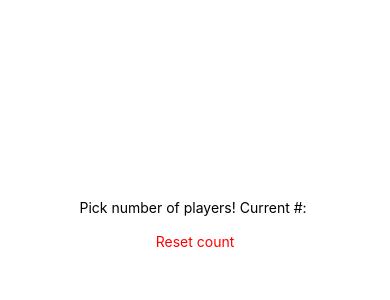
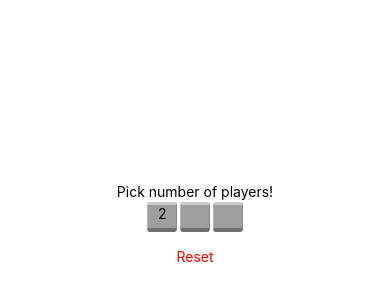
Before and after one commit to tylercmac/scrabble-native, a React Native app: screen / in a window 390 px wide. Shown: the part 198-498 px from the top of the page. Built offline with nearby package versions, Linux system fonts and the light colour scheme; grey boxes are pictures that could not be loaded.

Commit message:
Set up player count as tiles

```diff
--- a/App.js
+++ b/App.js
@@ -1,12 +1,14 @@
 import { StatusBar } from 'expo-status-bar';
-import { StyleSheet, Text, View, TouchableOpacity, TextInput } from 'react-native';
+import { Text, View, TouchableOpacity, TextInput, Modal, Pressable } from 'react-native';
 import AsyncStorage from '@react-native-async-storage/async-storage';
 import { useEffect, useState } from 'react';
+import { styles } from './styles'
 
 export default function App() {
   const { getItem, setItem } = AsyncStorage;
   const [name, setName] = useState('value')
   const [playerCount, setPlayerCount] = useState()
+  const [modalVisible, setModalVisible] = useState(false);
 
   useEffect(() => {
     getData()
@@ -36,38 +38,90 @@ export default function App() {
     console.log('Done.')
   }
 
+  const PlayerInputs = () => {
+    const playerNameArr = []
+    for (let i = 0; i < playerCount; i++) {
+      playerNameArr.push(
+        <TextInput
+          key={i}
+          type="text"
+          className="player-name"
+          maxLength={9}
+          placeholder="name"
+        />
+      )
+    }
+    return <>{playerNameArr}</>
+  }
+
+  const CountTiles = () => {
+    return (
+      <View style={styles.rack}>
+        <TouchableOpacity
+          onPress={() => {
+            setModalVisible(true)
+            setPlayerCount("2")
+            storeCount("2")
+          }}
+          >
+          <View style={styles.tile} key="2" data-letter="2" ><Text style={{ paddingLeft: 10 }}>2</Text></View>
+        </TouchableOpacity>
+        <TouchableOpacity
+          onPress={() => {
+            setModalVisible(true)
+            setPlayerCount("3")
+            storeCount("3")
+          }}
+          >
+          <View style={styles.tile} key="3" data-letter="3" />
+        </TouchableOpacity>
+        <TouchableOpacity
+          onPress={() => {
+            setModalVisible(true)
+            setPlayerCount("4")
+            storeCount("4")
+          }}
+          >
+          <View style={styles.tile} key="4" data-letter="4" />
+        </TouchableOpacity>
+      </View>
+    )
+  }
 
   return (
     <View style={styles.container}>
-      <Text>Pick number of players! Current #: {playerCount}</Text>
-      <TextInput styles={{borderBottom: '1px solid black', minWidth: '50px'}} value={playerCount} onChangeText={setPlayerCount} />
-      <TouchableOpacity
-        onPress={() =>
-          storeCount(
-            playerCount
-          )
-        }
-      >
-      {!isNaN(playerCount) && +playerCount > 0 && +playerCount < 5 ? <Text style={{ color: 'green' }}>Update Player Count</Text> : ''}
-      </TouchableOpacity>
-      {playerCount && isNaN(playerCount) || playerCount && +playerCount < 1 || playerCount && +playerCount > 4 ?
-      <Text style={{ color: 'red' }}>Playr Count must be between 1 and 4</Text> : ''}
-
+      <Text>Pick number of players!</Text>
+      <CountTiles />
       <TouchableOpacity
         onPress={() => clearAll()}
       >
-        <Text style={{ color: 'red'}}>Reset count</Text>
+        <Text style={{ color: 'red'}}>Reset</Text>
       </TouchableOpacity>
       <StatusBar style="auto" />
+      <Modal
+      animationType="slide"
+      transparent={true}
+      visible={modalVisible}
+      onRequestClose={() => {
+        setModalVisible(!modalVisible);
+      }}
+      >
+        <View style={styles.centeredView}>
+          <View style={styles.modalView}>
+            <PlayerInputs />
+            <Pressable
+              style={[styles.button, styles.buttonClose]}
+              onPress={() => {
+                console.log('Trigger game start logic here!');
+
+                setModalVisible(!modalVisible)
+              }}
+            >
+              <Text style={styles.textStyle}>Start Game!</Text>
+            </Pressable>
+          </View>
+        </View>
+      </Modal>
     </View>
-  );r
+  );
 }
-
-const styles = StyleSheet.create({
-  container: {
-    flex: 1,
-    backgroundColor: '#fff',
-    alignItems: 'center',
-    justifyContent: 'center',
-  },
-});
--- /dev/null
+++ b/styles.js
@@ -0,0 +1,101 @@
+import { StyleSheet } from 'react-native';
+
+
+export const styles = StyleSheet.create({
+  container: {
+    flex: 1,
+    backgroundColor: '#fff',
+    alignItems: 'center',
+    justifyContent: 'center',
+  },
+    centeredView: {
+    flex: 1,
+    justifyContent: "center",
+    alignItems: "center",
+    marginTop: 22
+  },
+  modalView: {
+    margin: 20,
+    backgroundColor: "white",
+    borderRadius: 20,
+    padding: 35,
+    alignItems: "center",
+    shadowColor: "#000",
+    shadowOffset: {
+      width: 0,
+      height: 2
+    },
+    shadowOpacity: 0.25,
+    shadowRadius: 4,
+    elevation: 5
+  },
+  button: {
+    borderRadius: 20,
+    padding: 10,
+    elevation: 2
+  },
+  buttonOpen: {
+    backgroundColor: "#F194FF",
+  },
+  buttonClose: {
+    backgroundColor: "#2196F3",
+  },
+  textStyle: {
+    color: "white",
+    fontWeight: "bold",
+    textAlign: "center"
+  },
+  modalText: {
+    marginBottom: 15,
+    textAlign: "center"
+  },
+  rack: {
+    display: "flex",
+    justifyContent: "center",
+    width: "50%",
+    flexDirection: "row",
+    alignItems: "center",
+    marginBottom: 15
+  },
+  tile: {
+    margin: 1.5,
+    backgroundImage: "url('https://s3-us-west-2.amazonaws.com/s.cdpn.io/49914/veneer-birch-texture-fs8.png')",
+    backgroundColor: "#f5cf90",
+    position: "relative",
+    width: 30,
+    height: 30,
+    boxSizing: "border-box",
+    boxShadow: "0 4 3 -2 rgba(0, 0, 0, 0.4)",
+    borderStyle: "solid",
+    borderTopWidth: 3,
+    borderLeftWidth: 1,
+    borderRightWidth: 1,
+    borderBottomWidth: 4,
+    borderTopColor: "rgba(255, 255, 255, 0.45)",
+    borderLeftColor: "rgba(255, 255, 255, 0.25)",
+    borderRightColor: "rgba(0, 0, 0, 0.15)",
+    borderBottomColor: "rgba(0, 0, 0, 0.3)",
+    borderRadius: 3,
+    "[data-letter]::before": {
+      content: "attr(data-letter)",
+      textTransform: "uppercase",
+      fontFamily: "Oswald, sans-serif",
+      fontSize: 18.5,
+      position: "absolute",
+      top: "50%",
+      left: "50%",
+      transform: "translate(-50%, -50%)",
+      color: "rgba(0, 0, 0, 0.6)",
+      textShadow: "4px 4px 6px #f5cf90, 0 0 0 rgba(0, 0, 0, 0.7), 1px 2px 1px rgba(255, 255, 255, 0.5)"
+    },
+    "[data-letter]::after": {
+      color: "rgba(0, 0, 0, 0.7)",
+      fontFamily: "sans-serif",
+      fontSize: 11,
+      position: "absolute",
+      right: "13.5%",
+      bottom: "14.5%",
+      transform: "translate(50%, 50%)",
+    }
+  },
+});
```
